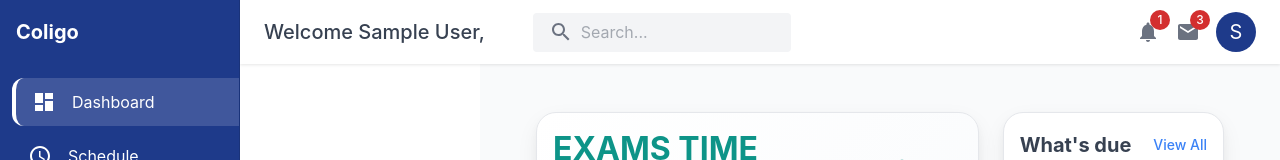
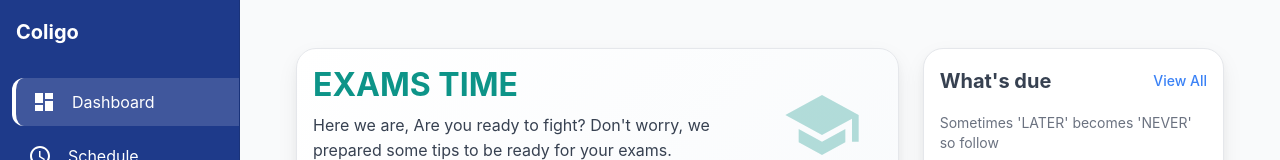
Before and after one commit to Esraa-mohamed1/Anyware-Elearning-ReactDash, a React (Create React App) app: page /dashboard in a window 1280 px wide. Shown: the top 160 px of the page. Built offline with nearby package versions, Linux system fonts and the light colour scheme; no server answers; sample sign-in values are in the browser's storage.

Commit message:
enahnced the style of the layout component

```diff
--- a/src/components/layout/Layout.tsx
+++ b/src/components/layout/Layout.tsx
@@ -14,15 +14,13 @@ const Layout: React.FC<LayoutProps> = ({ children }) => {
     <Box sx={{ display: 'flex' }}>
       <CssBaseline />
       <Sidebar />
-      <Header />
       <Box
         component="main"
         sx={{
           flexGrow: 1,
           bgcolor: '#f9fafb',
           minHeight: '100vh',
-          marginLeft: `${drawerWidth}px`,
-          marginTop: '64px',
+          marginLeft: 0, // Remove margin to align with the drawer
           padding: { xs: 2, md: 4 },
         }}
       >
```
